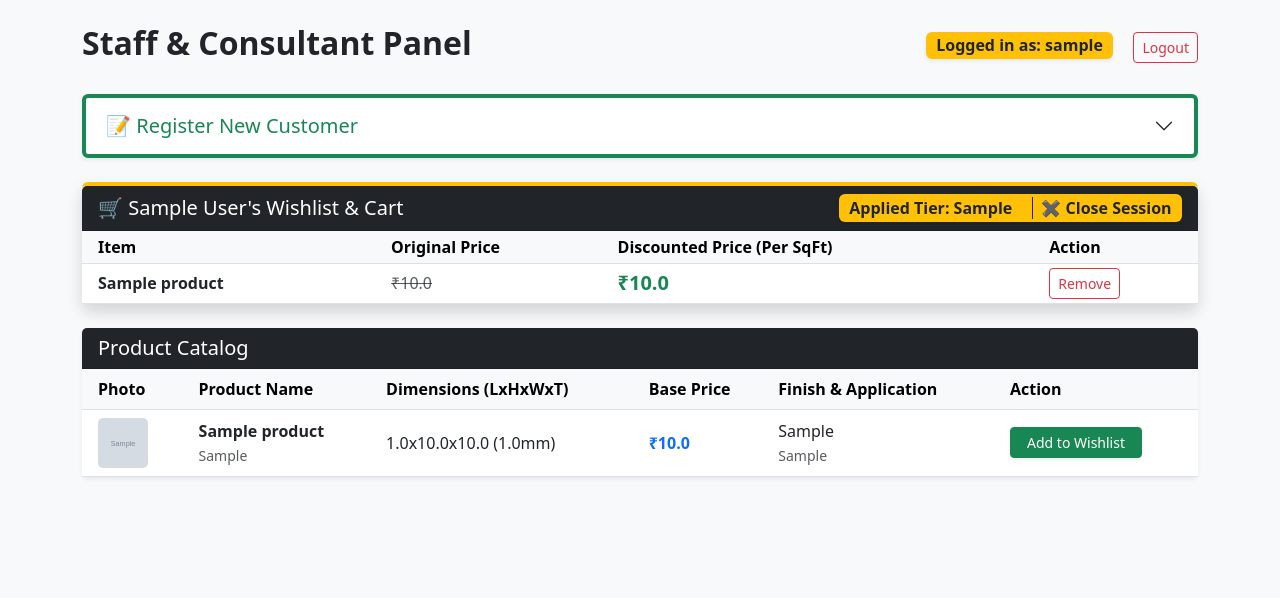
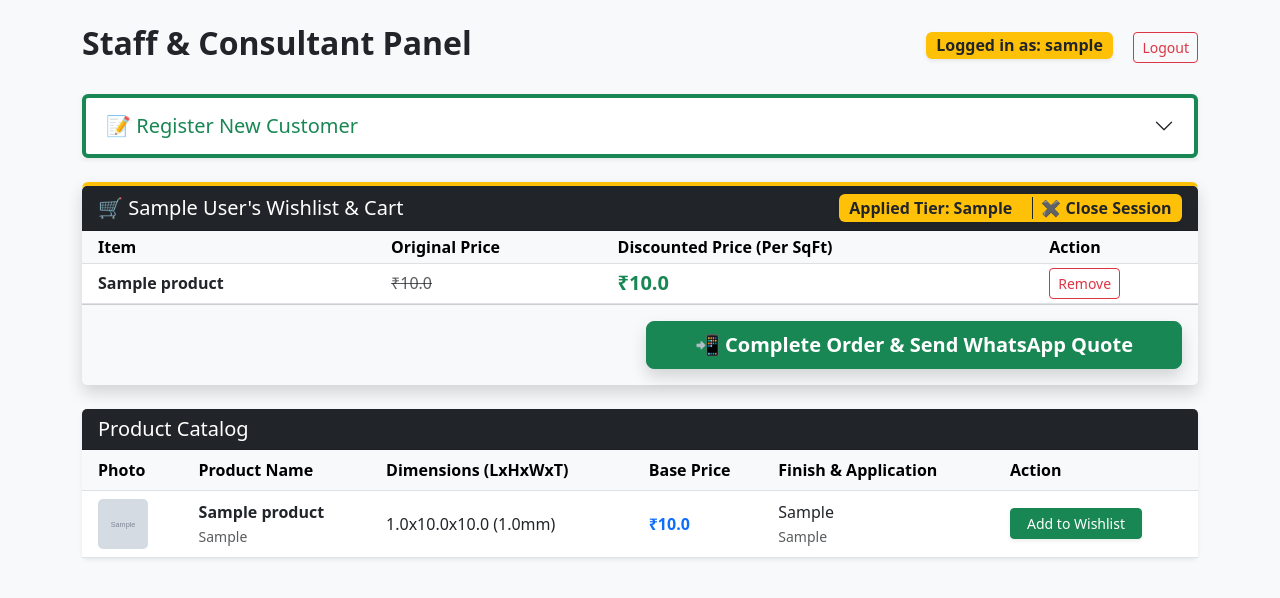
Before and after one commit to Ashwani-3Tech/Marbel-ERP-Project, a Flask app: page /consultant in a window 1280 px wide. Shown: the top 598 px of the page. Run offline with Flask 3, Linux system fonts and the light colour scheme; the visitor is signed in with stand-in values (Sample User, id 1); tables that the repository leaves empty hold one stand-in row (values such as "Sample post"); grey boxes marked "Sample" are stand-in pictures.

Commit message:
Add files via upload
"Built Cart Checkout and Automated WhatsApp Messaging."

```diff
--- a/app.py
+++ b/app.py
@@ -2,6 +2,7 @@ from flask import Flask, render_template, request, redirect, url_for, flash, ses
 import sqlite3
 import qrcode
 import os
+import urllib.parse  # NEW: Used for formatting WhatsApp text!
 from werkzeug.utils import secure_filename
 from PIL import Image, ImageDraw
 
@@ -131,15 +132,12 @@ def clear_customer():
     session.pop('active_customer_id', None)
     return redirect(url_for('consultant_panel'))
 
-# --- NEW: ADD TO WISHLIST ROUTE ---
 @app.route('/add_to_wishlist/<int:product_id>')
 def add_to_wishlist(product_id):
     if 'user_id' not in session or session.get('role') not in ['Super Admin', 'Consultant']: return redirect(url_for('login'))
     if 'active_customer_id' not in session: return redirect(url_for('consultant_panel'))
-
     conn = get_db_connection()
-    conn.execute('INSERT INTO Wishlist (customer_id, product_id, quantity) VALUES (?, ?, 1)',
-                 (session['active_customer_id'], product_id))
+    conn.execute('INSERT INTO Wishlist (customer_id, product_id, quantity) VALUES (?, ?, 1)', (session['active_customer_id'], product_id))
     conn.commit()
     conn.close()
     flash("Product added to Customer Wishlist!")
@@ -153,7 +151,49 @@ def remove_from_wishlist(wishlist_id):
     conn.commit()
     conn.close()
     return redirect(url_for('consultant_panel'))
-# ----------------------------------
+
+# --- NEW: CHECKOUT & WHATSAPP ENGINE ---
+@app.route('/checkout')
+def checkout():
+    if 'user_id' not in session or session.get('role') not in ['Super Admin', 'Consultant']: return redirect(url_for('login'))
+    if 'active_customer_id' not in session: return redirect(url_for('consultant_panel'))
+
+    conn = get_db_connection()
+    customer = conn.execute('SELECT * FROM Customers WHERE id = ?', (session['active_customer_id'],)).fetchone()
+    wishlist = conn.execute('''
+        SELECT p.name, p.price_per_sqft
+        FROM Wishlist w JOIN Products p ON w.product_id = p.id
+        WHERE w.customer_id = ?
+    ''', (session['active_customer_id'],)).fetchall()
+
+    if not wishlist:
+        conn.close()
+        flash("Cannot checkout an empty cart!")
+        return redirect(url_for('consultant_panel'))
+
+    # 1. Build the Automated Message
+    msg = f"Hello {customer['name']},\n\nHere is your requested quotation from our Premium Marble Collection:\n\n"
+
+    for i, item in enumerate(wishlist, 1):
+        price = item['price_per_sqft']
+        if 'Green' in customer['commission_rate']: price = round(price * 0.9, 2)
+        elif 'Red' in customer['commission_rate']: price = round(price * 0.95, 2)
+        elif 'Yellow' in customer['commission_rate']: price = round(price * 0.8, 2)
+        msg += f"🔸 {item['name']}: ₹{price} / SqFt\n"
+
+    msg += "\nPlease let us know if you would like to proceed with this order!\n\nBest Regards,\nYour Consultant Team"
+
+    # 2. Clear the Cart (Officially Placing the Order)
+    conn.execute('DELETE FROM Wishlist WHERE customer_id = ?', (session['active_customer_id'],))
+    conn.commit()
+    conn.close()
+
+    # 3. Generate the secure WhatsApp link
+    encoded_msg = urllib.parse.quote(msg)
+    whatsapp_url = f"https://wa.me/91{customer['mobile']}?text={encoded_msg}"
+
+    return redirect(whatsapp_url)
+# ---------------------------------------
 
 @app.route('/consultant')
 def consultant_panel():
@@ -164,10 +204,8 @@ def consultant_panel():
 
     active_customer = None
     wishlist_items = []
-
     if 'active_customer_id' in session:
         active_customer = conn.execute('SELECT * FROM Customers WHERE id = ?', (session['active_customer_id'],)).fetchone()
-        # Fetch the items currently in this customer's cart
         wishlist_items = conn.execute('''
             SELECT w.id as wishlist_id, p.name, p.price_per_sqft, p.image_path, p.category
             FROM Wishlist w JOIN Products p ON w.product_id = p.id
--- a/templates/consultant.html
+++ b/templates/consultant.html
@@ -136,6 +136,13 @@
                     </tbody>
                 </table>
             </div>
+            {% if wishlist_items %}
+            <div class="card-footer bg-light text-end py-3">
+                <a href="/checkout" target="_blank" class="btn btn-success btn-lg fw-bold px-5 shadow">
+                    📲 Complete Order & Send WhatsApp Quote
+                </a>
+            </div>
+            {% endif %}
         </div>
         {% else %}
         <div class="card shadow-sm border-0 mb-4 border-top border-info border-4">
```
